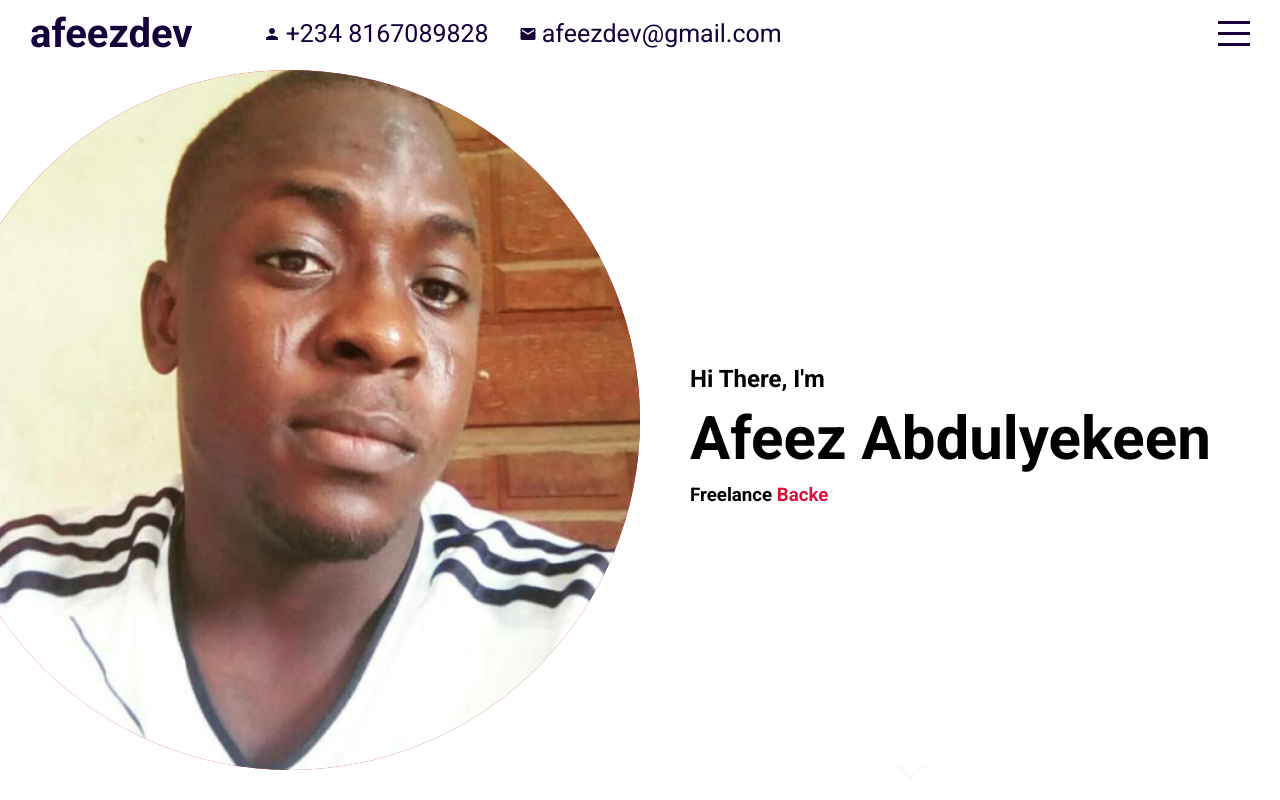
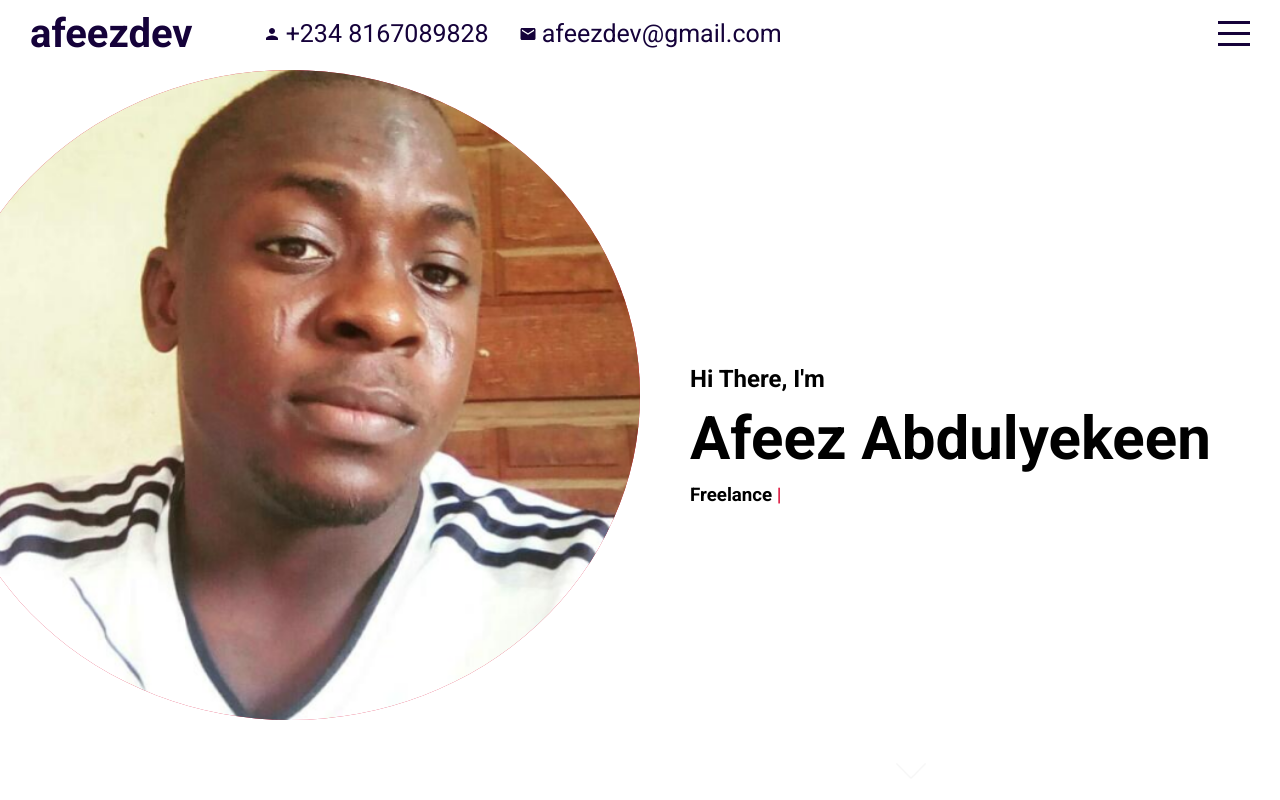
Before and after one commit to afeezdev/my_portfolio, a React (Create React App) app: page / in a window 1280 px wide. Built offline with nearby package versions, Linux system fonts and the light colour scheme.

Commit message:
styling the intro.jsx and adding the ityped library

```diff
--- a/src/components/intro/Intro.jsx
+++ b/src/components/intro/Intro.jsx
@@ -7,6 +7,9 @@ export default function Intro() {
     useEffect(()=>{
         init(textRef.current, {
             showCursor: false,
+            backDelay:2000,
+            backSpeed: 60,
+            showCursor:true,
             strings: ["Frontend Developer", "Backend Developer", "Full-Stack Developer"]
         })
     },[])
@@ -21,7 +24,7 @@ export default function Intro() {
                 <div className="wrapper">
                     <h2>Hi There, I'm</h2>
                     <h1>Afeez Abdulyekeen</h1>
-                    <h3>Freelance <span ref={textRef}>Front Developer</span></h3>
+                    <h3>Freelance <span ref={textRef}></span></h3>
                 </div>
                 <a href="#portfolio">
                     <img src="assets/down.png" alt="" />
--- a/src/components/intro/intro.scss
+++ b/src/components/intro/intro.scss
@@ -8,7 +8,7 @@
 
     .imageContainer{
         width: 700px;
-        height: 700px;
+        height: 650px;
         background-color: crimson;
         border-radius: 50%;
         display: flex;
@@ -16,7 +16,6 @@
         justify-content: center;
         float: right;
         img{
-            height: 100.01%;
             width: 100%;
         }
     }
@@ -48,6 +47,18 @@
                 font: inherit;
                 color: crimson;
             }
+            .ityped-cursor{
+                animation: blink 1s infinite;
+            }
+
+            @keyframes blink {
+                50%{
+                    opacity: 1;
+                }
+                100%{
+                    opacity: 0;
+                }
+            }
         }
     }
     a{
```
